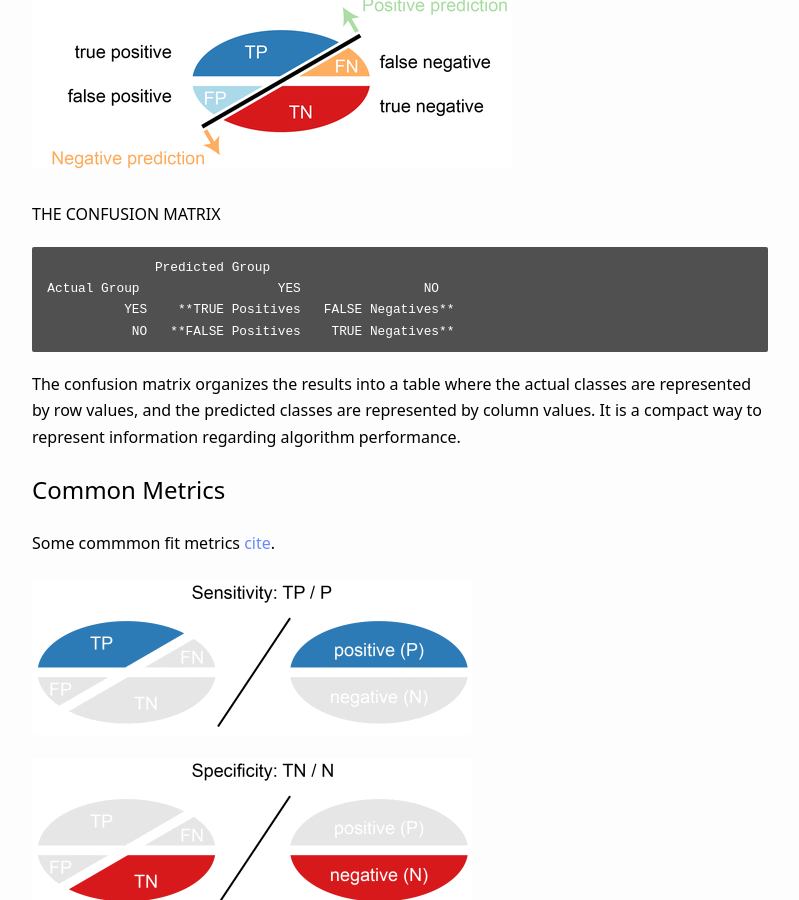
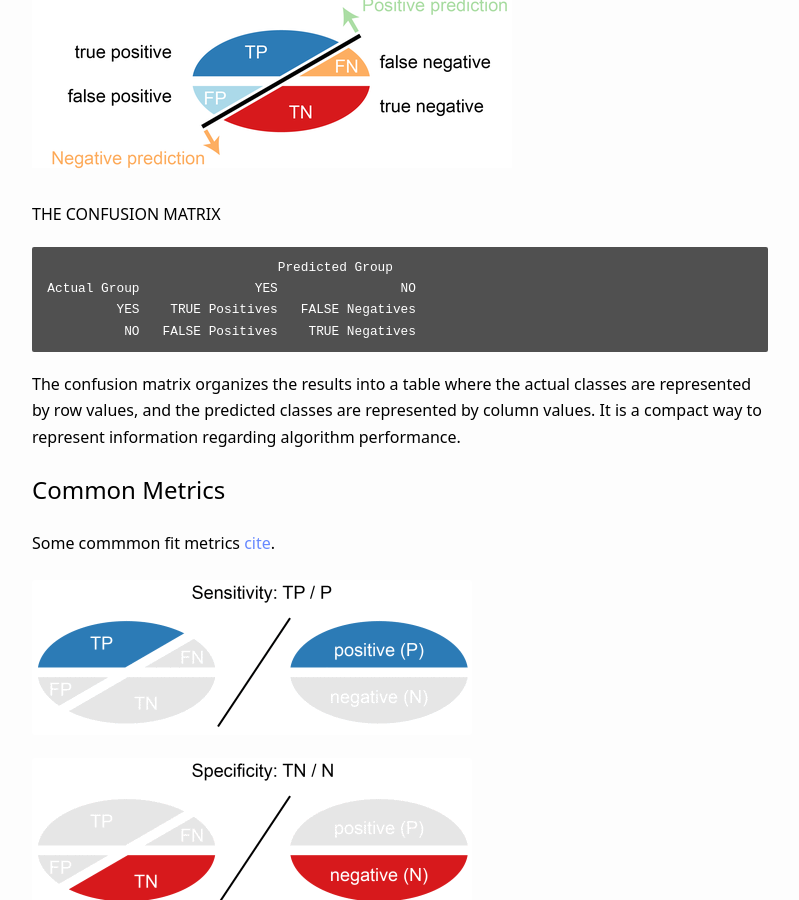
Before and after one commit to Nonprofit-Open-Data-Collective/machine_learning_mission_codes, a Jekyll site: the page built from docs/accuracy.md, in a window 1280 px wide and 900 px high, scrolled down 584 px. Shown: the whole window, without its empty margins (240-1039 px from the left). Built offline with Jekyll 4.4.1, drawn with Linux system fonts in a browser that asks for light colours.

````diff
--- a/docs/accuracy.md
+++ b/docs/accuracy.md
@@ -16,10 +16,10 @@ Machine learning approaches to data analysis are often predictive models, not re
 **THE CONFUSION MATRIX**
 
 ```
-              Predicted Group
-Actual Group                  YES                NO
-          YES    **TRUE Positives   FALSE Negatives**
-           NO   **FALSE Positives    TRUE Negatives**
+                              Predicted Group
+Actual Group               YES                NO
+         YES    TRUE Positives   FALSE Negatives
+          NO   FALSE Positives    TRUE Negatives
 ```
 
 The confusion matrix organizes the results into a table where the actual classes are represented by row values, and the predicted classes are represented by column values. It is a compact way to represent information regarding algorithm performance.
````
